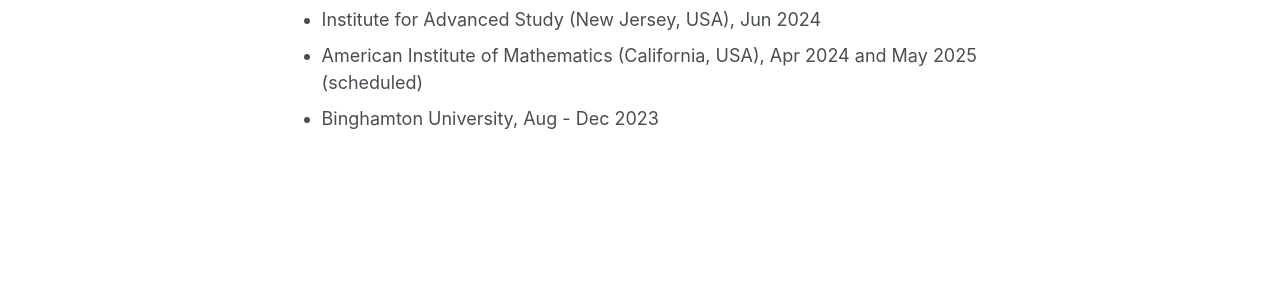
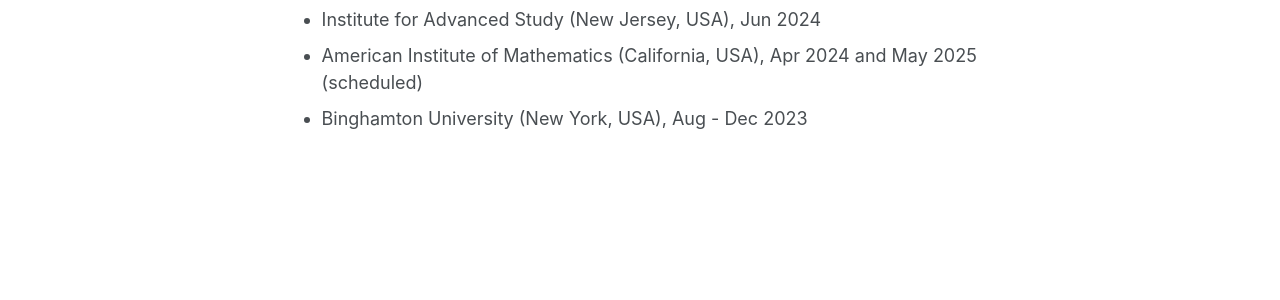
Before and after one commit to zongyuan-li/zongyuan-li.github.io, a Jekyll site: the page built from _pages/experience.md, in a window 1280 px wide and 1327 px high. Shown: the part 778-1078 px from the top of the window. Built offline with Jekyll 4.4.1, drawn with Linux system fonts in a browser that asks for light colours; some web fonts are replaced.

Commit message:
Update experience.md

```diff
--- a/_pages/experience.md
+++ b/_pages/experience.md
@@ -33,5 +33,5 @@
 <!--       * Jun 2024 (summer collaboration)-->
   * American Institute of Mathematics (California, USA), Apr 2024 and May 2025 (scheduled)
 <!--      * Apr 2024 (SQuaREs)-->
-  * Binghamton University, Aug - Dec 2023
+  * Binghamton University (New York, USA), Aug - Dec 2023
 <!--      * Aug 2023 - Dec 2023-->
```
